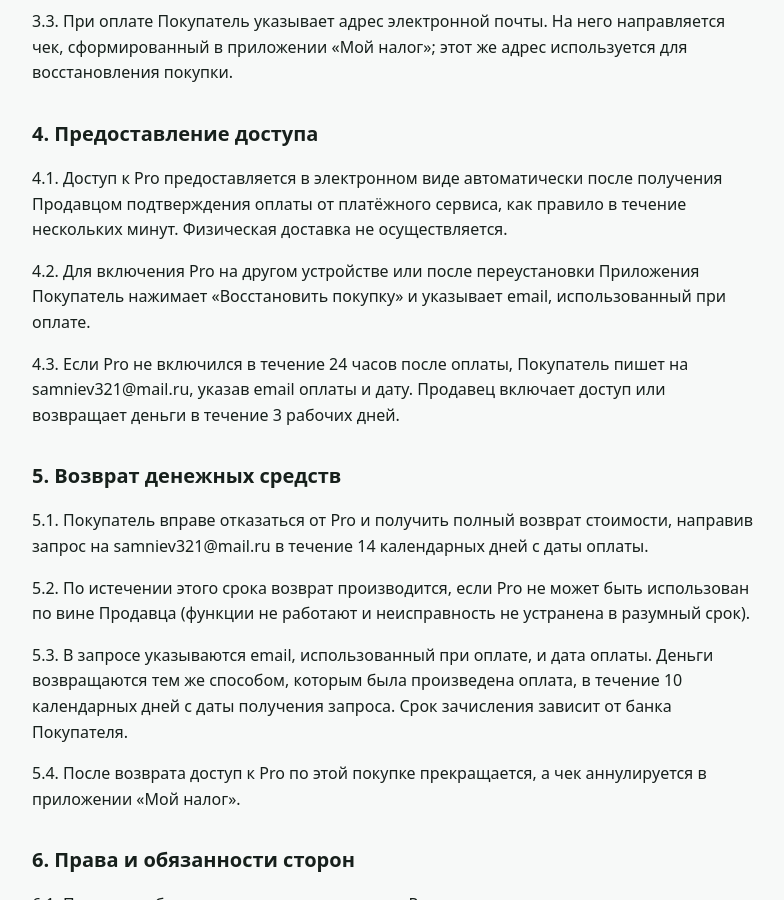
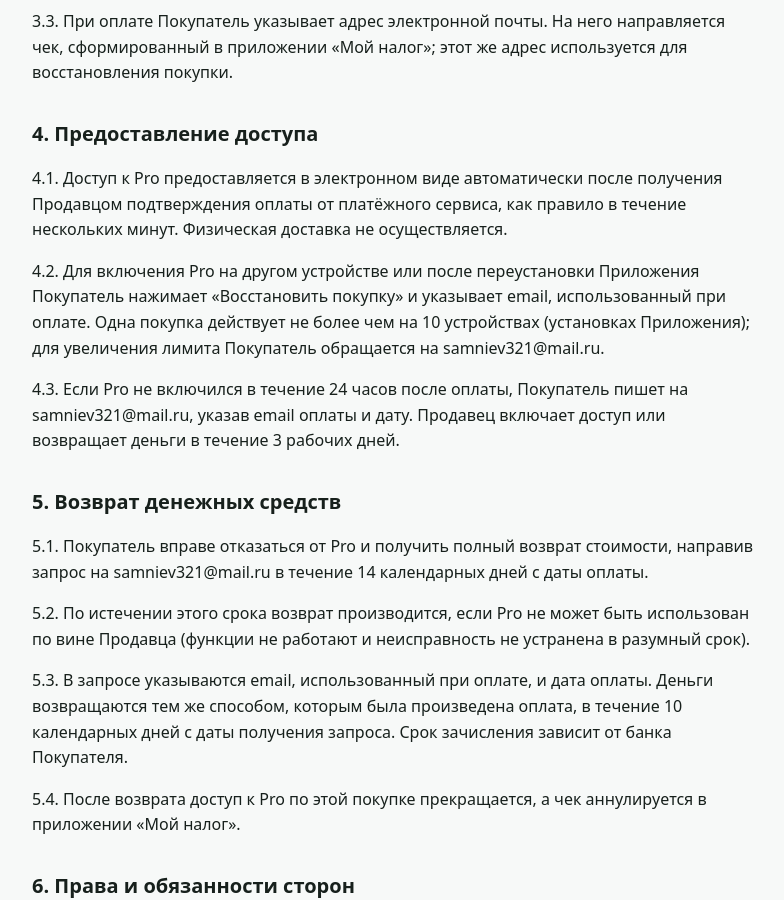
Before and after one commit to Zetsu-22/vraschete, a Jekyll site: the page built from offer.md, in a window 1280 px wide and 900 px high, scrolled down 1220 px. Shown: the whole window, without its empty margins (244-1028 px from the left). Built offline with Jekyll 4.4.1, drawn with Linux system fonts in a browser that asks for light colours.

Commit message:
Offer: device limit per purchase
Co-Authored-By: Claude Opus 5.5 <noreply@anthropic.com>
Claude-Session: https://claude.ai/code/session_0112HZaUTq7ZamQZavBM1HgK

```diff
--- a/_config.yml
+++ b/_config.yml
@@ -18,6 +18,7 @@ contact_telegram: ""                         # по желанию: @username (
 app_name: "В расчёте"
 pro_price: "299"
 refund_days: 14
+max_devices: 10
 docs_date: "2 октября 2026 г."
 
 title: "В расчёте — учёт долгов и кредитов"
--- a/offer.md
+++ b/offer.md
@@ -61,6 +61,8 @@ doc: true
 
 4.2. Для включения Pro на другом устройстве или после переустановки Приложения Покупатель
 нажимает «Восстановить покупку» и указывает email, использованный при оплате.
+Одна покупка действует не более чем на {{ site.max_devices }} устройствах (установках Приложения);
+для увеличения лимита Покупатель обращается на {{ site.contact_email }}.
 
 4.3. Если Pro не включился в течение 24 часов после оплаты, Покупатель пишет на
 {{ site.contact_email }}, указав email оплаты и дату. Продавец включает доступ или
```
